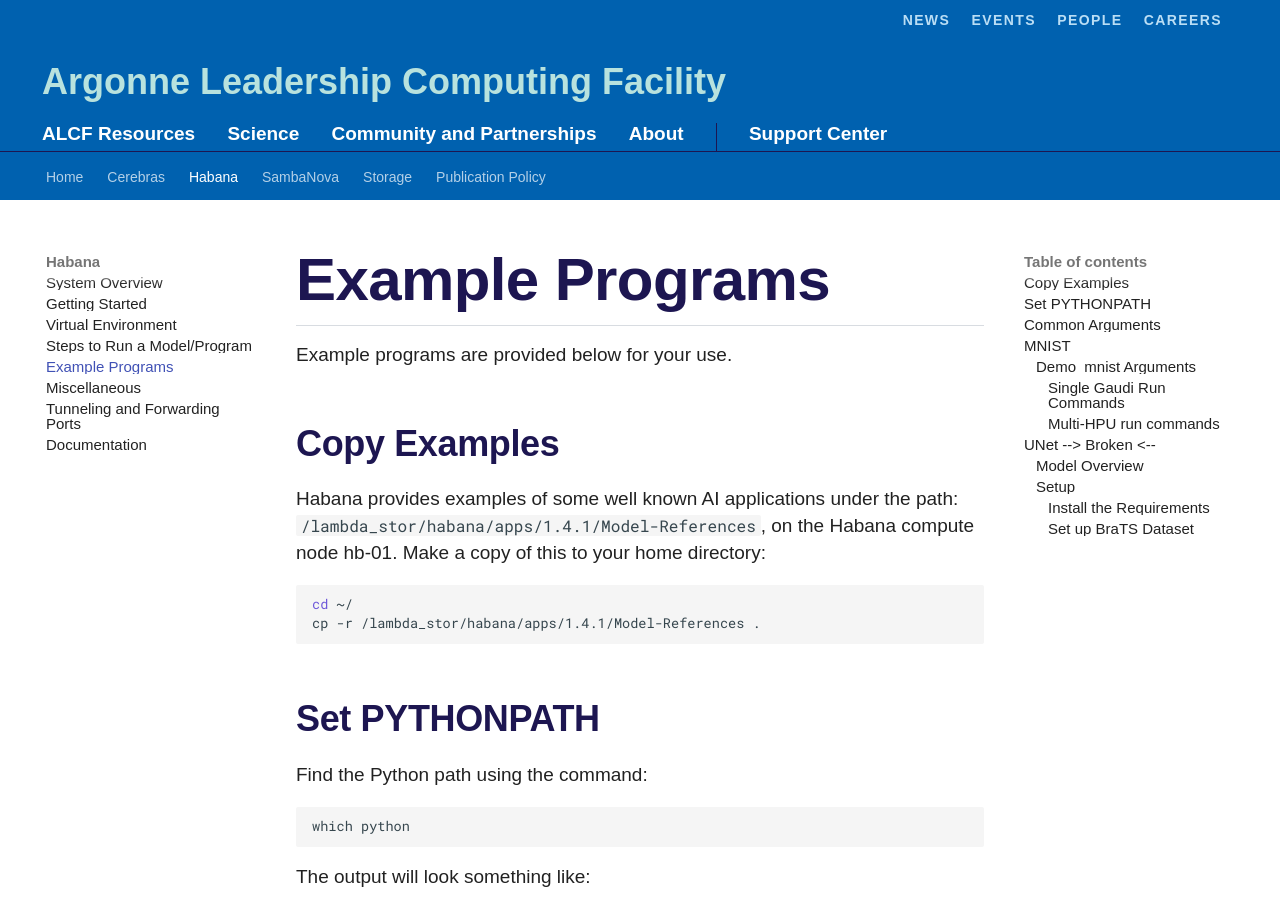
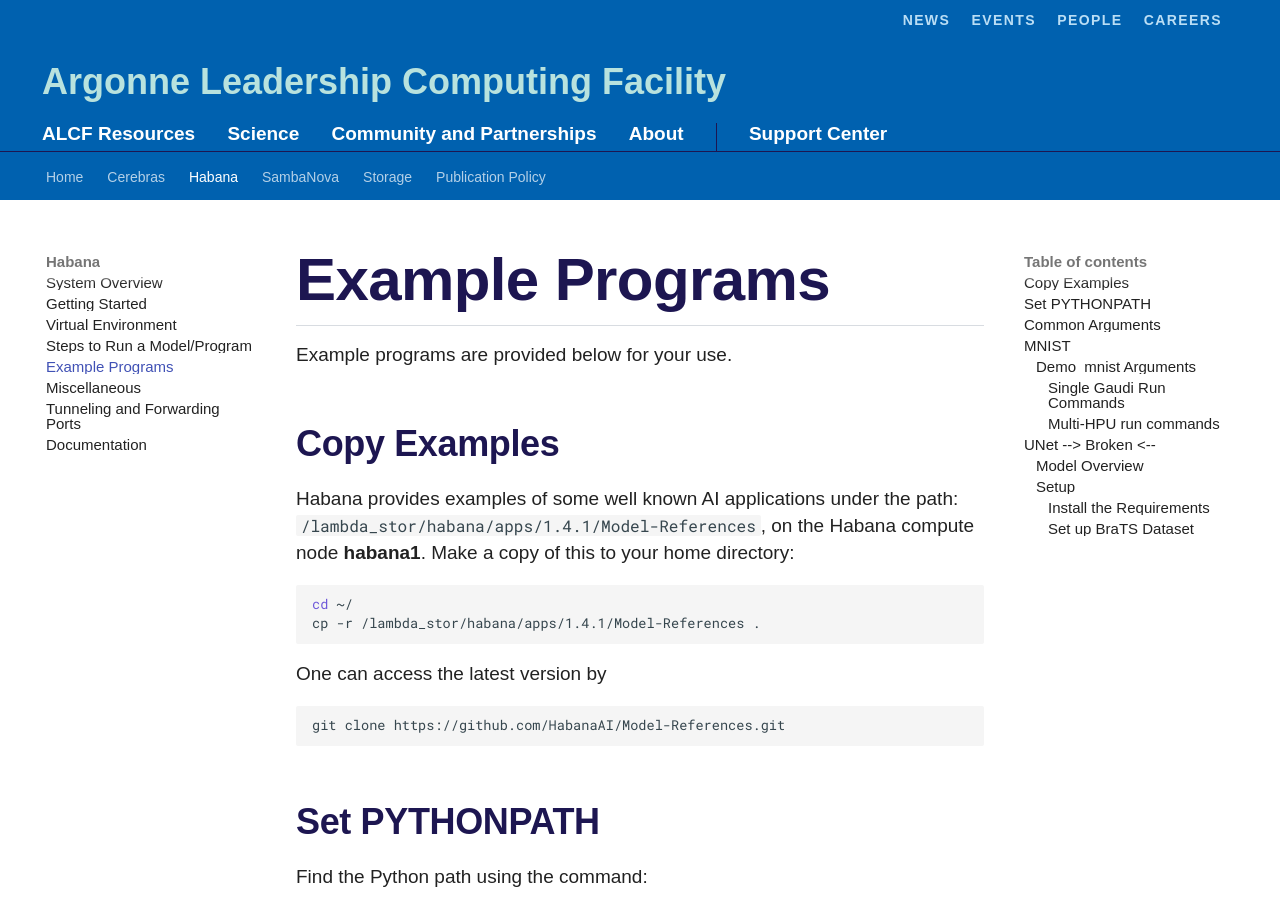
Before and after one commit to argonne-lcf/ai-testbed-userdocs, an MkDocs documentation site: the page built from docs/habana/Example-Programs.md, in a window 1280 px wide and 900 px high. Built offline with MkDocs 1.6.1 and Material for MkDocs 9.7.7, drawn with Linux system fonts in a browser that asks for light colours; some web fonts are replaced; comment, search, counter and statistics services are not loaded.

Commit message:
Added git repo.

````diff
--- a/docs/habana/Example-Programs.md
+++ b/docs/habana/Example-Programs.md
@@ -4,11 +4,17 @@
 
 ## Copy Examples
 
-Habana provides examples of some well known AI applications under the path: `/lambda_stor/habana/apps/1.4.1/Model-References`, on the Habana compute node hb-01. Make a copy of this to your home directory:
+Habana provides examples of some well known AI applications under the path: `/lambda_stor/habana/apps/1.4.1/Model-References`, on the Habana compute node **habana1**. Make a copy of this to your home directory:
 
 ```bash
 cd ~/
 cp -r /lambda_stor/habana/apps/1.4.1/Model-References .
+```
+
+One can access the latest version by
+
+```bash
+git clone https://github.com/HabanaAI/Model-References.git
 ```
 
 ## Set PYTHONPATH
````
Also changed, not shown: docs/habana/System-Overview.md (+1 -1 lines).
